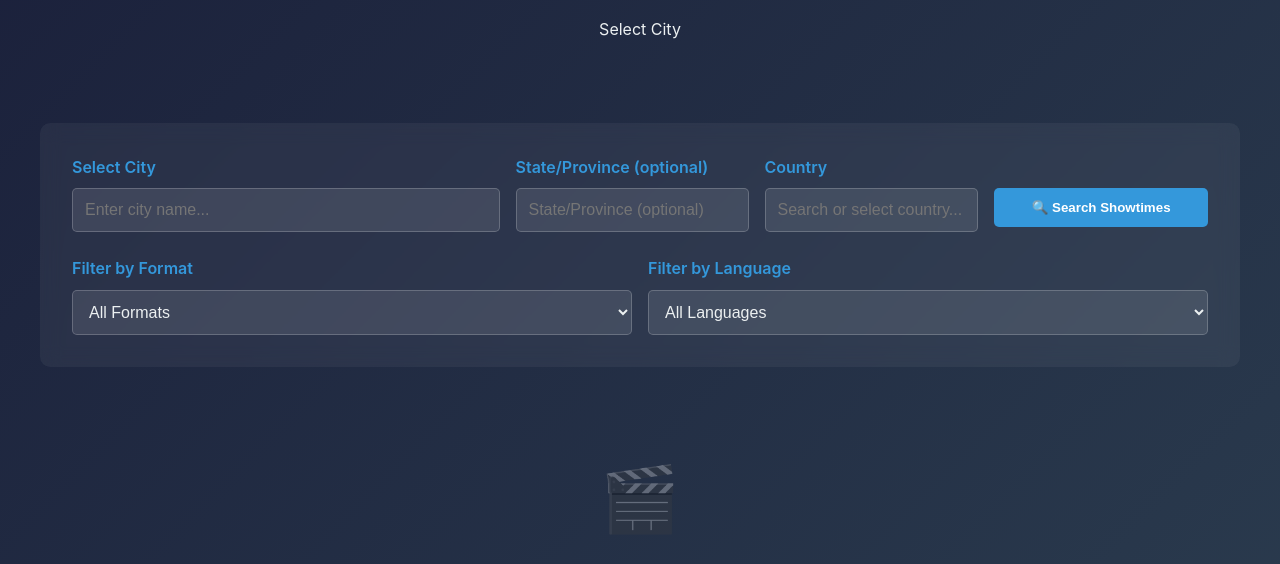
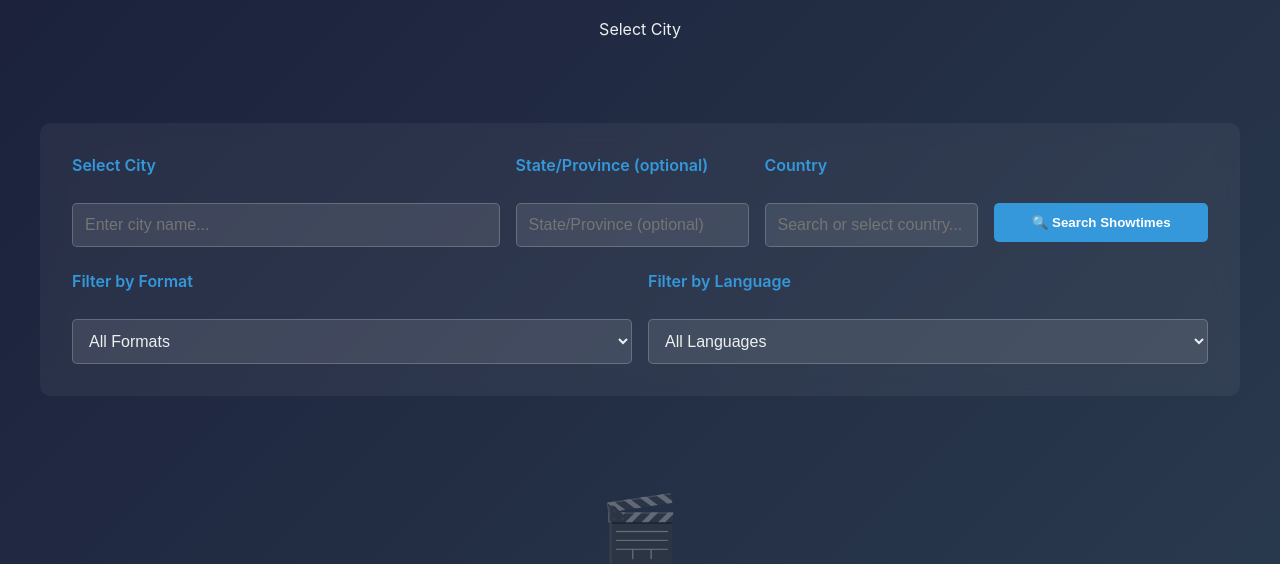
Before and after one commit to alexdon256/CinemaSearch, a Flask app: page / in a window 1280 px wide. Shown: the part 218-782 px from the top of the page. Run offline with Flask 3, Linux system fonts and the light colour scheme; data that the repository does not hold is empty.

Commit message:
Update index.html

```diff
--- a/src/templates/index.html
+++ b/src/templates/index.html
@@ -161,9 +161,23 @@
             font-weight: 600;
             color: var(--accent);
             display: flex;
-            align-items: center;
+            align-items: flex-start; /* Align to top to prevent misalignment */
             gap: 0.5rem;
             flex-wrap: wrap;
+            min-height: 2.5rem; /* Reserve space for 2 lines of text to keep inputs aligned */
+            line-height: 1.25;
+        }
+
+        /* Ensure all filter groups in the location search row have consistent alignment */
+        .location-search-row .filter-group {
+            justify-content: flex-start;
+        }
+
+        /* Keep inputs aligned at the same vertical position */
+        .location-search-row .filter-group input,
+        .location-search-row .filter-group select,
+        .location-search-row .filter-group .country-input-group {
+            margin-top: 0; /* Remove any top margin to keep alignment consistent */
         }
 
         .auto-detected-badge {
@@ -1768,7 +1782,9 @@
         var container = document.getElementById('showtimes-container');
 
         // For old devices: Show native select instead of custom dropdown
-        var useNativeSelect = !supportsFetch || !supportsAsyncAwait;
+        // Since we have polyfills for fetch, only check for async/await support
+        // But allow custom dropdowns even on old devices since we've converted everything to ES5
+        var useNativeSelect = false; // Always use custom dropdowns - they work with polyfills
         if (useNativeSelect) {
             // Hide custom country input, show native select
             if (countryInput && countryInput.parentElement) {
@@ -1776,6 +1792,14 @@
             }
             if (countrySelect) {
                 countrySelect.style.display = 'block';
+            }
+        } else {
+            // Ensure custom dropdowns are visible
+            if (countryInput && countryInput.parentElement) {
+                countryInput.parentElement.style.display = '';
+            }
+            if (countrySelect) {
+                countrySelect.style.display = 'none'; // Hide native select, use custom
             }
         }
 
@@ -1792,7 +1816,8 @@
         }
 
         // Request browser geolocation and reverse geocode
-        function requestLocationAndGeocode(showManualButton = false) {
+        function requestLocationAndGeocode(showManualButton) {
+            if (showManualButton === undefined) showManualButton = false;
             if (!navigator.geolocation) {
                 console.log('Geolocation is not supported by this browser');
                 return;
@@ -2333,8 +2358,11 @@
                 }
                 return response.json();
             }).then(function(results) {
-                if (!results) {
+                if (!results || results.length === 0) {
                     console.log('No results from Nominatim');
+                    if (citySuggestions) {
+                        citySuggestions.classList.remove('show');
+                    }
                     return;
                 }
 
@@ -2636,12 +2664,12 @@
                     // Ensure country is always set (fallback to countryName if nothing else worked)
                     if (!countryInput.value || countryInput.value.trim() === '') {
                         countryInput.value = countryName;
-                        console.log(`   Set country to API value: "${countryName}"`);
+                        console.log('   Set country to API value: "' + countryName + '"');
                     }
 
                     // State is already set above before cityInput.value was set
                     if (stateName && stateName.length > 0) {
-                        console.log(`✓ State stored: "${stateName}"`);
+                        console.log('✓ State stored: "' + stateName + '"');
                     }
 
                         // Log summary for debugging
@@ -2666,7 +2694,7 @@
 
         // Complete ISO 3166-1 alpha-2 country codes for Nominatim (matches all countries in list)
         function getCountryCode(countryName) {
-            const codes = {
+            var codes = {
                 "Afghanistan": "af", "Albania": "al", "Algeria": "dz", "Andorra": "ad",
                 "Angola": "ao", "Argentina": "ar", "Armenia": "am", "Australia": "au",
                 "Austria": "at", "Azerbaijan": "az", "Bahamas": "bs", "Bahrain": "bh",
@@ -2720,7 +2748,7 @@
         }
 
         // Hide suggestions when clicking outside
-        document.addEventListener('click', (e) => {
+        document.addEventListener('click', function(e) {
             if (!cityInput.contains(e.target) && !citySuggestions.contains(e.target)) {
                 citySuggestions.classList.remove('show');
             }
```
